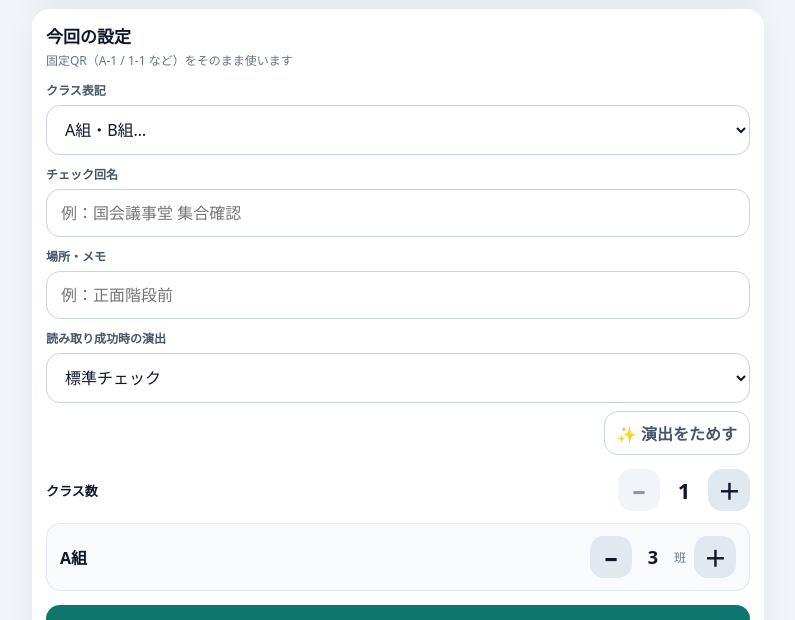
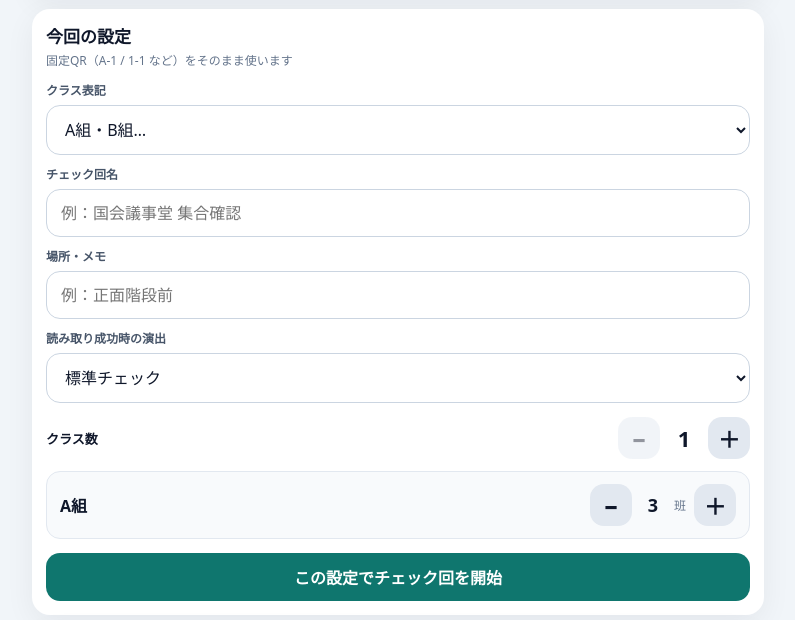
Before and after one commit to tonophoto/qr-group-check, a plain HTML site: page index.html in a window 1280 px wide. Shown: the part 169-789 px from the top of the page, without its empty margins (242-1037 px from the left). Drawn offline with Linux system fonts and the light colour scheme.

Commit message:
hide effect test links from group check UI

```diff
--- a/index.html
+++ b/index.html
@@ -64,10 +64,6 @@
         </label>
       </div>
 
-      <div style="display:flex;justify-content:flex-end;margin-top:8px">
-        <a href="./effect-check.html" class="btn btn-ghost" style="text-decoration:none;text-align:center;padding:9px 12px">✨ 演出をためす</a>
-      </div>
-
       <div class="setup-toolbar">
         <span class="setup-label">クラス数</span>
         <div class="stepper">
@@ -123,7 +119,6 @@
               <option value="double-burst">ダブルスター爆発</option>
             </select>
           </label>
-          <a href="./effect-check.html" class="btn btn-ghost" style="text-decoration:none;text-align:center;padding:8px 10px;font-size:12px">✨ 演出をためす</a>
         </div>
       </div>
       <div id="reader" class="reader"></div>
```
